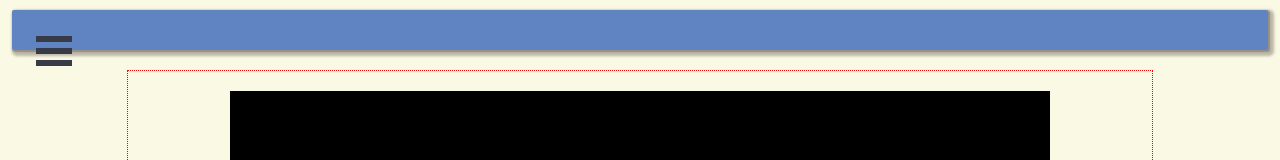
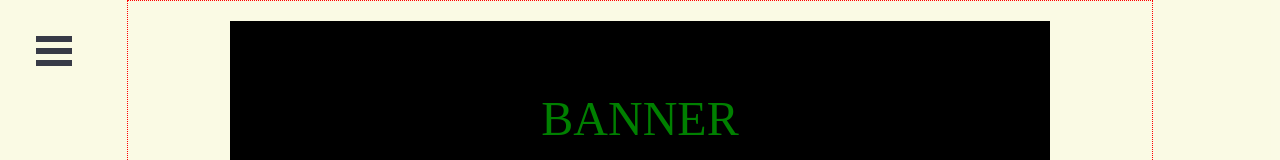
Before and after one commit to pcmueller/portfolio-page, a React (Create React App) app: page / in a window 1280 px wide. Shown: the top 160 px of the page. Built offline with nearby package versions, Linux system fonts and the light colour scheme.

Commit message:
Fix menu and overlay locations

```diff
--- a/src/components/NavBar/NavBar.js
+++ b/src/components/NavBar/NavBar.js
@@ -8,18 +8,16 @@ const NavBar = () => {
   }
 
   return (
-    <nav className='nav-bar'>
     <Menu
       pageWrapId={'page-wrap'}
       outerContainerId={'outer-container'}
-        width={ '30%' }
+      className={'burger-menu'}
     >
       <a id='home' className='menu-item' href='/'>Home</a>
       <a id='about' className='menu-item' href='/about'>About</a>
       <a id='contact' className='menu-item' href='/contact'>Contact</a>
       <a onClick={(e) => showSettings(e)} className='menu-item--small' href='/'>Settings</a>
     </Menu>
-    </nav>
   )
 }
 
--- a/src/components/NavBar/_navbar.scss
+++ b/src/components/NavBar/_navbar.scss
@@ -1,19 +1,23 @@
-.nav-bar {
-  display: flex;
-  justify-content: center;
-  align-items: center;
-  width: 95%;
-  height: 10%;
-  margin: 10px auto 20px auto;
-  padding: 20px;
-  font-size: 3em;
-  background-color: $secondary-background;
-  box-shadow: 1px 1px 1px 1px rgba(48, 35, 35, 0.255),
-    3px 3px 3px 3px rgba(87, 74, 74, 0.385);
-  border-radius: 2px;
-}
+// .nav-bar {
+//   display: flex;
+//   justify-content: center;
+//   align-items: center;
+//   width: 95%;
+//   height: em;
+//   margin: 10px auto 20px auto;
+//   padding: 20px;
+//   font-size: 3em;
+//   background-color: $secondary-background;
+//   box-shadow: 1px 1px 1px 1px rgba(48, 35, 35, 0.255),
+//     3px 3px 3px 3px rgba(87, 74, 74, 0.385);
+//   border-radius: 2px;
+// }
 
 // BURGER MENU
+
+.burger-menu {
+  left: 0;
+}
 
 /* Position and sizing of burger button */
 .bm-burger-button {
@@ -80,4 +84,5 @@ Note: Beware of modifying this element as it can break the animations - you shou
 /* Styling of overlay */
 .bm-overlay {
   background: rgba(0, 0, 0, 0.3);
+  left: 0;
 }
```
Lines whose indentation alone changed are shown as unchanged.
